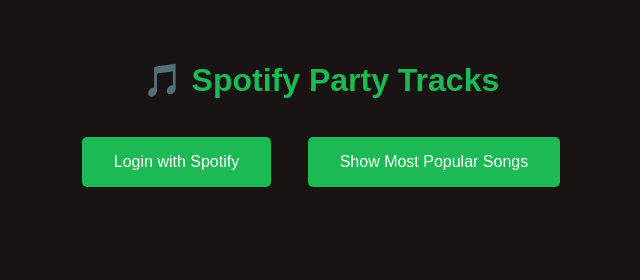
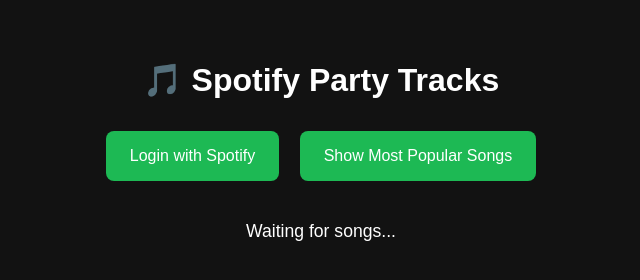
Before and after one commit to MorganKiing1/spotify-top-tracks, a website: page public/index.html in a window 1280 px wide. Shown: the whole page, without its empty margins (319-959 px from the left). Drawn offline with Linux system fonts and the light colour scheme; no server answers.

Commit message:
Update index.html

```diff
--- a/public/index.html
+++ b/public/index.html
@@ -3,41 +3,58 @@
 <head>
   <meta charset="UTF-8" />
   <meta name="viewport" content="width=device-width, initial-scale=1.0"/>
-  <title>Spotify Party Tracks</title>
+  <title>🎵 Spotify Party Tracks</title>
   <style>
     body {
       font-family: Arial, sans-serif;
+      text-align: center;
       padding: 2rem;
-      text-align: center;
-      background-color: #191414;
-      color: #1DB954;
+      background-color: #121212;
+      color: #ffffff;
     }
+
+    h1 {
+      font-size: 2rem;
+      margin-bottom: 1.5rem;
+    }
+
     button {
-      margin: 1rem;
-      padding: 1rem 2rem;
+      margin: 0.5rem;
+      padding: 1rem 1.5rem;
       font-size: 1rem;
-      background-color: #1DB954;
       border: none;
+      border-radius: 8px;
+      background-color: #1db954;
       color: white;
       cursor: pointer;
-      border-radius: 5px;
+      transition: background 0.2s;
     }
+
+    button:hover {
+      background-color: #1ed760;
+    }
+
     ul {
-      list-style-type: none;
+      list-style: none;
       padding: 0;
       margin-top: 2rem;
     }
+
     li {
-      margin: 0.5rem 0;
+      margin-bottom: 0.5rem;
+      font-size: 1.1rem;
     }
   </style>
 </head>
 <body>
   <h1>🎵 Spotify Party Tracks</h1>
+
   <button onclick="window.location.href='/login'">Login with Spotify</button>
   <button onclick="showTopSongs()">Show Most Popular Songs</button>
 
-  <ul id="songList"></ul>
+  <ul id="songList">
+    <li>Waiting for songs...</li>
+  </ul>
 
   <script>
     async function showTopSongs() {
@@ -58,6 +75,12 @@
         list.appendChild(li);
       });
     }
+
+    // Call once on page load
+    showTopSongs();
+
+    // Refresh every 10 seconds
+    setInterval(showTopSongs, 10000);
   </script>
 </body>
 </html>
```
